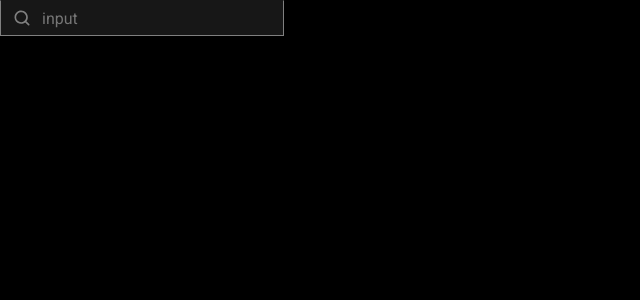
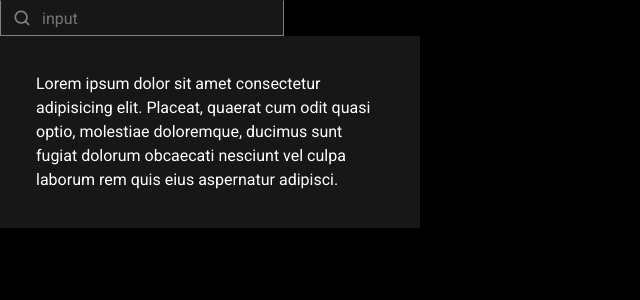
Before and after one commit to makishima44/flashcards, a React (Vite) app: page / in a window 1280 px wide. Shown: the top 300 px of the page, without its empty margins (0-640 px from the left). Built offline with nearby package versions, Linux system fonts and the light colour scheme.

Commit message:
add card component and stories

```diff
--- a/src/App.tsx
+++ b/src/App.tsx
@@ -1,9 +1,15 @@
+import { Card } from "./components/ui/card";
 import { Input } from "./components/ui/input";
 
 export function App() {
   return (
     <div>
       <Input placeholder="input" variant={"search"} />
+      <Card>
+        Lorem ipsum dolor sit amet consectetur adipisicing elit. Placeat, quaerat cum odit quasi
+        optio, molestiae doloremque, ducimus sunt fugiat dolorum obcaecati nesciunt vel culpa
+        laborum rem quis eius aspernatur adipisci.
+      </Card>
     </div>
   );
 }
--- a/src/components/ui/button/button.tsx
+++ b/src/components/ui/button/button.tsx
@@ -1,4 +1,4 @@
-import { ComponentPropsWithRef, ElementType } from "react";
+import { ComponentPropsWithoutRef, ElementType } from "react";
 import arr from "@/assets/icons/log-out.svg";
 
 import s from "./button.module.scss";
@@ -9,7 +9,7 @@ export type ButtonProps<T extends ElementType = "button"> = {
   fullWidth?: boolean;
   variant?: "primary" | "secondary";
   icon?: boolean;
-} & ComponentPropsWithRef<T>;
+} & ComponentPropsWithoutRef<T>;
 
 export const Button = <T extends ElementType = "button">(props: ButtonProps<T>) => {
   const {
--- /dev/null
+++ b/src/components/ui/card/card.module.scss
@@ -0,0 +1,6 @@
+.main {
+  width: 420px;
+  height: 100%;
+  background-color: var(--color-dark-700);
+  padding: 36px;
+}
--- /dev/null
+++ b/src/components/ui/card/card.tsx
@@ -0,0 +1,12 @@
+import { ComponentPropsWithoutRef } from "react";
+
+import s from "./card.module.scss";
+import clsx from "clsx";
+
+type CardProps = ComponentPropsWithoutRef<"div">;
+
+export const Card = ({ className, ...rest }: CardProps) => {
+  const cardClass = clsx(s.main, className);
+
+  return <div className={cardClass} {...rest}></div>;
+};
--- /dev/null
+++ b/src/components/ui/card/index.ts
@@ -0,0 +1 @@
+export * from "./card";
--- a/src/components/ui/input/input.tsx
+++ b/src/components/ui/input/input.tsx
@@ -1,4 +1,4 @@
-import { ComponentPropsWithRef, useState } from "react";
+import { ComponentPropsWithoutRef, useState } from "react";
 
 import EyeIcon from "@/assets/icons/eye-icon.svg?react";
 import SearchIcon from "@/assets/icons/search-icon.svg?react";
@@ -11,7 +11,7 @@ export type InputProps = {
   error?: boolean;
   variant?: "password" | "search";
   onClick?: React.MouseEventHandler<HTMLButtonElement>;
-} & ComponentPropsWithRef<"input">;
+} & ComponentPropsWithoutRef<"input">;
 
 export const Input = (props: InputProps) => {
   const { label, className, error, disabled, variant, onClick, ...rest } = props;
```
Also changed, not shown: 1 other file (tests, documents, lock files or other folders).
